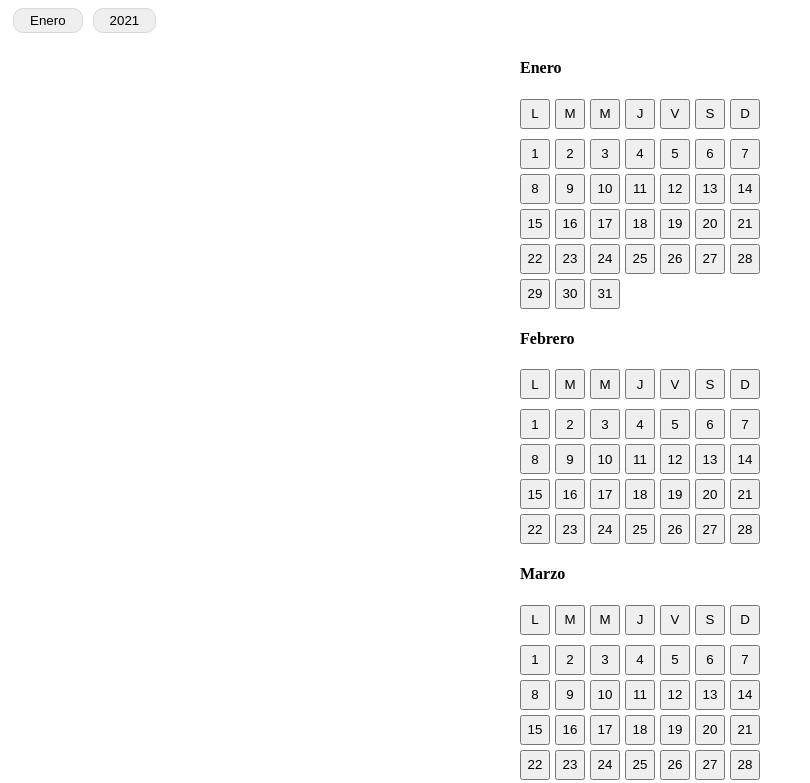
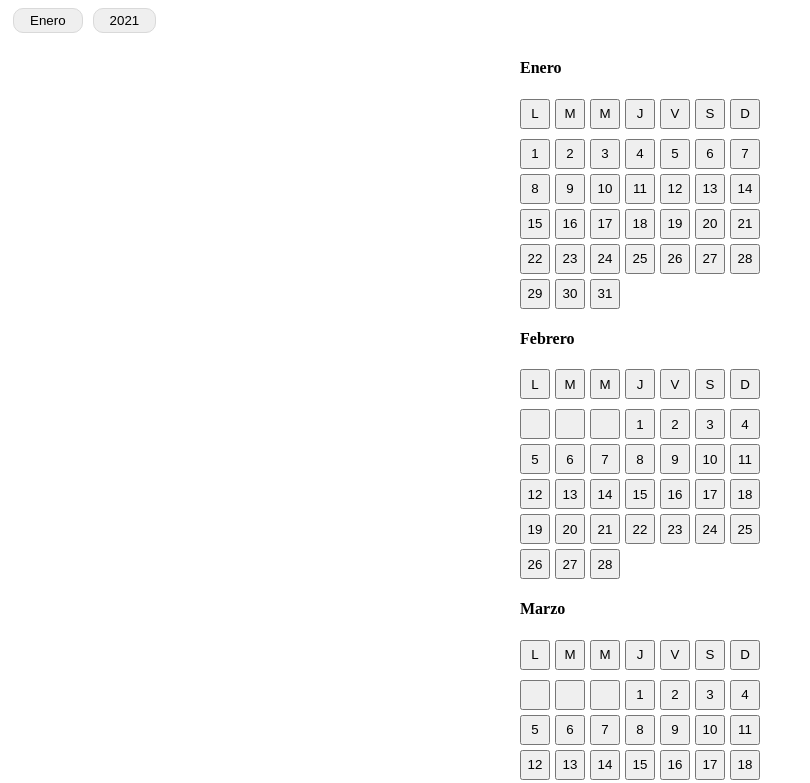
Before and after one commit to FxIvan/tools-reactjs, a Next.js app: page /calendario in a window 1280 px wide. Shown: the top 783 px of the page, without its empty margins (0-810 px from the left). Built offline with nearby package versions, Linux system fonts and the light colour scheme.

Commit message:
fix dia de mes

```diff
--- a/app/components/calendario/index.jsx
+++ b/app/components/calendario/index.jsx
@@ -64,17 +64,31 @@ function SelectorYears({ years, defaultOption }) {
 }
 
 function DatePicker({ dataCalendar, days }) {
-  const daysNumber = (dayMax) => {
+    const daysNumber = (dayMax, startingDay) => {
       const listOfDays = [];
+
+      for (let i = 0; i < startingDay; i++) {
+        listOfDays.push(null);
+      }
+
       for (let i = 1; i <= dayMax; i++) {
         listOfDays.push(i);
       }
+
       return listOfDays;
     };
+
+    let startingDay = 0;
+
     return (
       <div className="ctn-date-picker">
         <div className="ctn-calendar">
-        {dataCalendar.map((monthAndDay, index) => (
+          {dataCalendar.map((monthAndDay, index) => {
+            const daysArray = daysNumber(monthAndDay.days, startingDay);
+
+            startingDay = (startingDay + monthAndDay.days) % 7;
+
+            return (
               <div key={index} className="ctn-month">
                 <h4>{monthAndDay.month}</h4>
                 <div className="ctn-days">
@@ -85,14 +99,15 @@ function DatePicker({ dataCalendar, days }) {
                   ))}
                 </div>
                 <div className="ctn-day-number">
-              {daysNumber(monthAndDay.days).map((day, index) => (
+                  {daysArray.map((day, index) => (
                     <button key={index} className="btn-number">
-                  {day}
+                      {day ? day : ""} {/* Mostrar día o vacío si es null */}
                     </button>
                   ))}
                 </div>
               </div>
-        ))}
+            );
+          })}
         </div>
       </div>
     );
```
Lines whose indentation alone changed are shown as unchanged.
